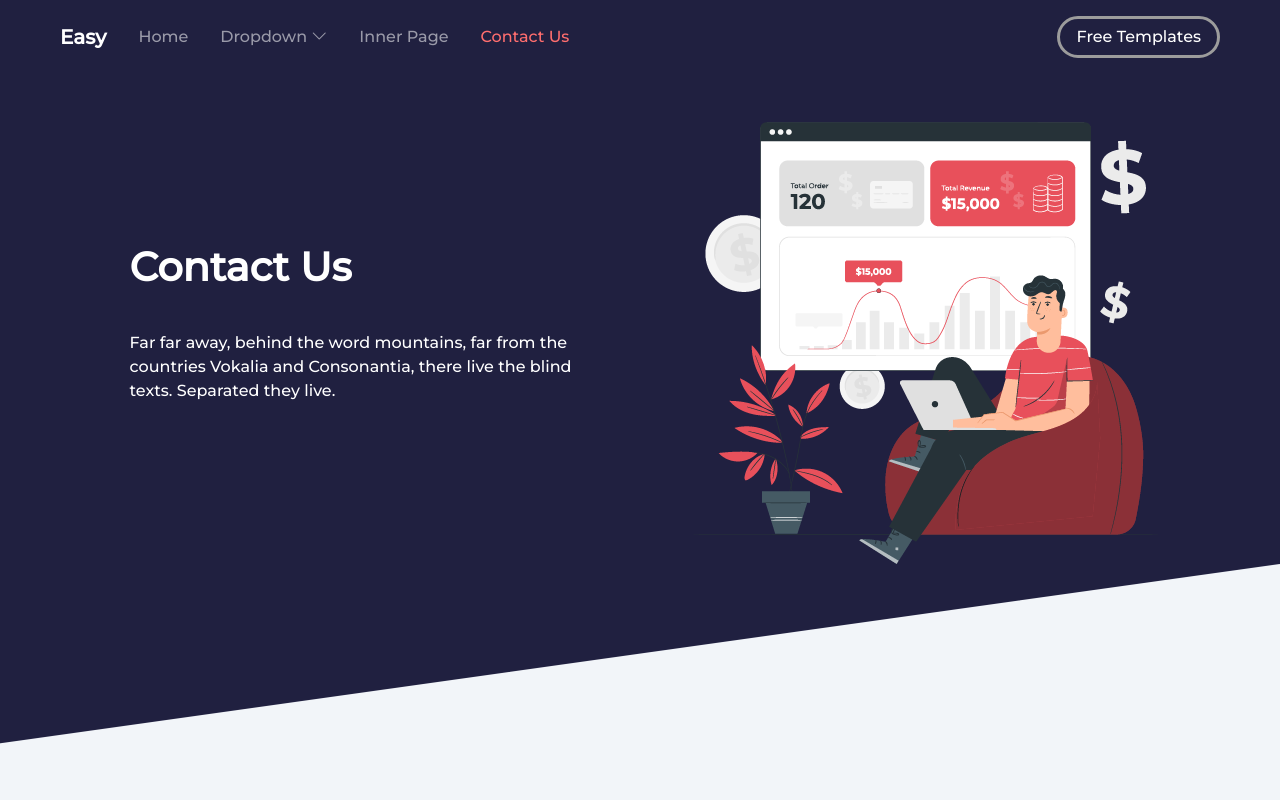
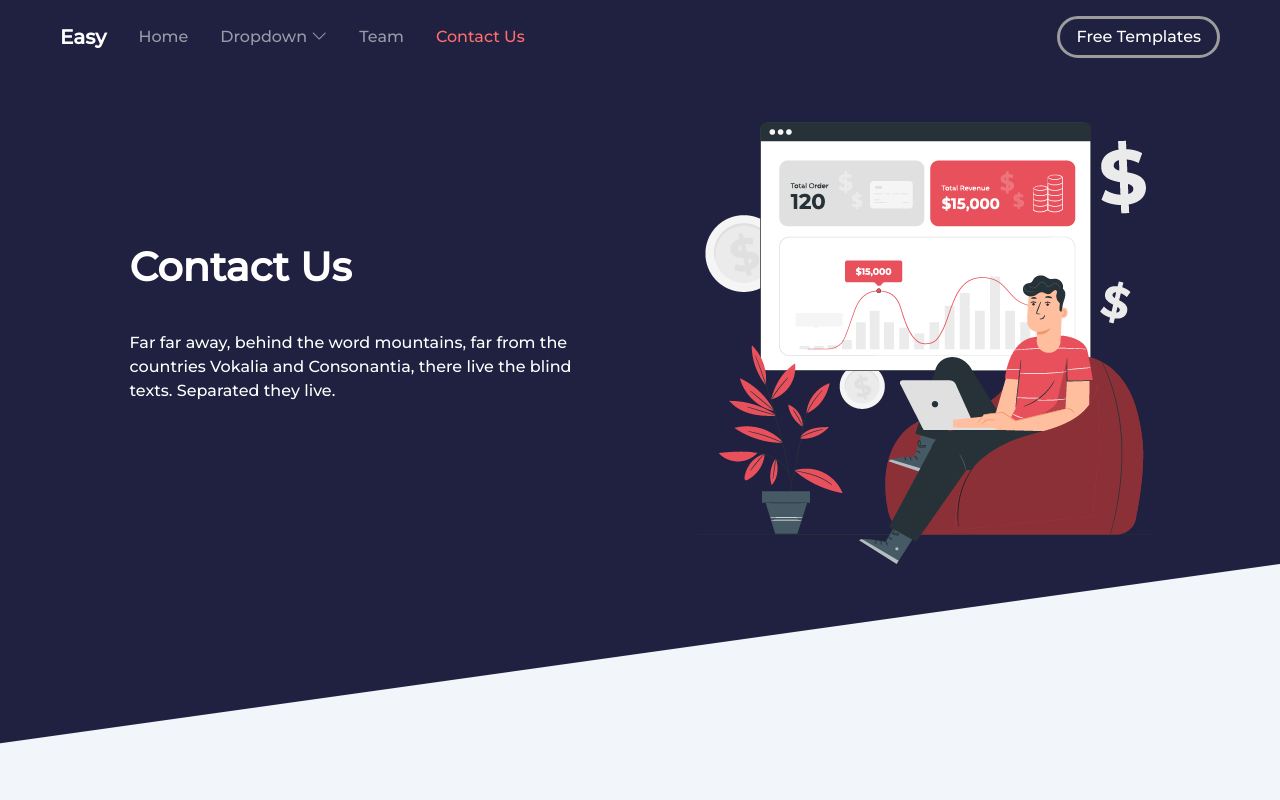
Before and after one commit to Mahdi-Tavakkoli/Complete-Project-6, a website: page html/contact.html in a window 1280 px wide. Shown: the top 800 px of the page. Drawn offline with nearby package versions, Linux system fonts and the light colour scheme.

Commit message:
InnerPage changed to Team

```diff
--- a/html/contact.html
+++ b/html/contact.html
@@ -83,7 +83,7 @@
                         <!-- Item 3 -->
                         <li class="nav-item mx-2 dropdown">
                             <a class="nav-link" href="./inner.html" id="navbarDropdown">
-                                Inner Page
+                                Team
                             </a>
                         </li>
 
```
Also changed, not shown: index.html (+1 -1 lines).
